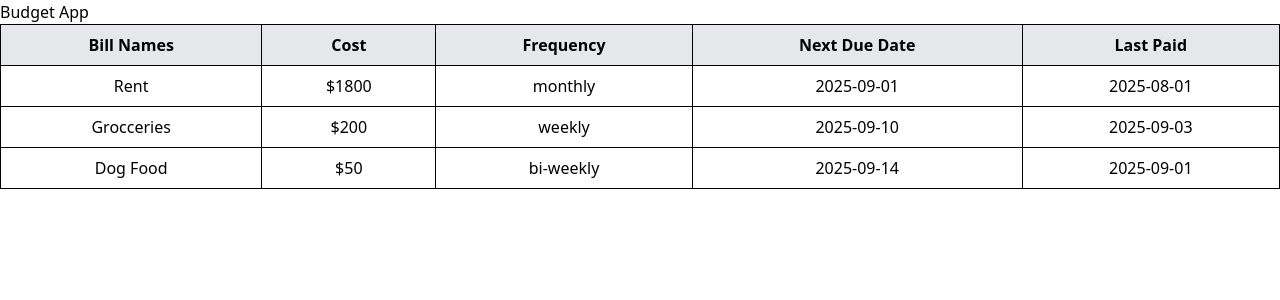
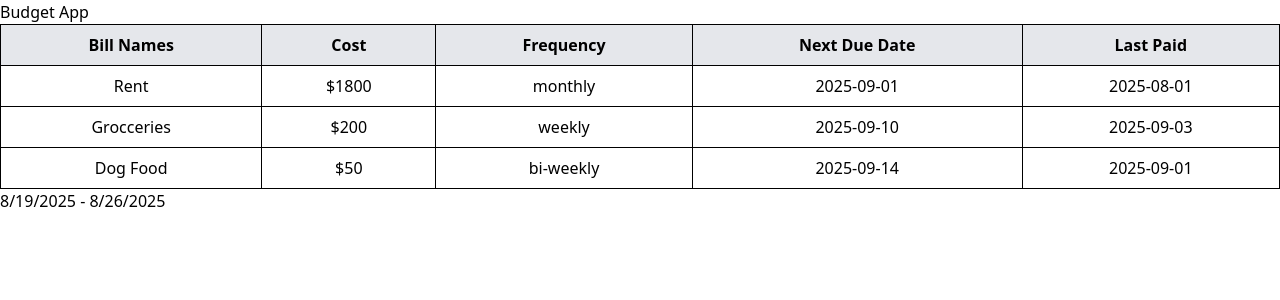
Before and after one commit to NMasters52/budget-app, a React (Vite) app: page / in a window 1280 px wide. Shown: the top 300 px of the page. Built offline with nearby package versions, Linux system fonts and the light colour scheme.

Commit message:
feat(dates) added todays date, and helper date functions
- made state to hold todays date and a week from that dates dates
- made helper functions in src/utils.js to handle date modifactions
- made a useEffect to update the current date when component first mounts

```diff
--- a/src/App.jsx
+++ b/src/App.jsx
@@ -1,11 +1,13 @@
 import React from 'react'
 import BillsTable from './components/BillsTable'
+import BillsList from './components/BillsList'
 
 const App = () => {
   return (
     <div className="">
       <h1>Budget App</h1>
       <BillsTable />
+      <BillsList />
     </div>
   )
 }
--- /dev/null
+++ b/src/components/BillsList.jsx
@@ -0,0 +1,23 @@
+import { useEffect, useState } from "react"
+import bills from "../data/bills"
+import { addDays, formatLocaleDate } from "../utils";
+
+const BillsList = () => {
+
+    const [today, setToday] = useState(new Date());
+    const [weekFromToday, setWeekFromToday] = useState(new Date());
+
+    useEffect(() => {
+        const currentDate = new Date();
+        setToday(currentDate);
+        setWeekFromToday(addDays(currentDate, 7));
+    }, []);
+
+  return (
+    <>
+    <h3>{formatLocaleDate(today)} - {formatLocaleDate(weekFromToday)}</h3>
+    </>
+  )
+}
+
+export default BillsList
--- a/src/components/BillsTable.jsx
+++ b/src/components/BillsTable.jsx
@@ -16,7 +16,7 @@ const BillsTable = () => {
         <tbody>
           {bills.length > 0 ? (
             bills.map((bill) => (
-              <tr id={bill.id}>
+              <tr key={bill.id}>
                 <td className="text-center px-4 py-2 border border-black">{bill.title}</td>
                 <td className="text-center px-4 py-2 border border-black">{bill.amount}</td>
                 <td className="text-center px-4 py-2 border border-black">{bill.frequency}</td>
@@ -26,7 +26,7 @@ const BillsTable = () => {
             ))
           ) :
           <tr>
-            <td>NO bills to show</td>
+            <td>No bills to show</td>
           </tr>
           }
         </tbody>
--- /dev/null
+++ b/src/utils.js
@@ -0,0 +1,9 @@
+export function addDays(date, days) {
+    const newDate = new Date(date);
+    newDate.setDate(date.getDate() + days);
+    return newDate;
+}
+
+export function formatLocaleDate(date) {
+    return date.toLocaleDateString();
+}
```
